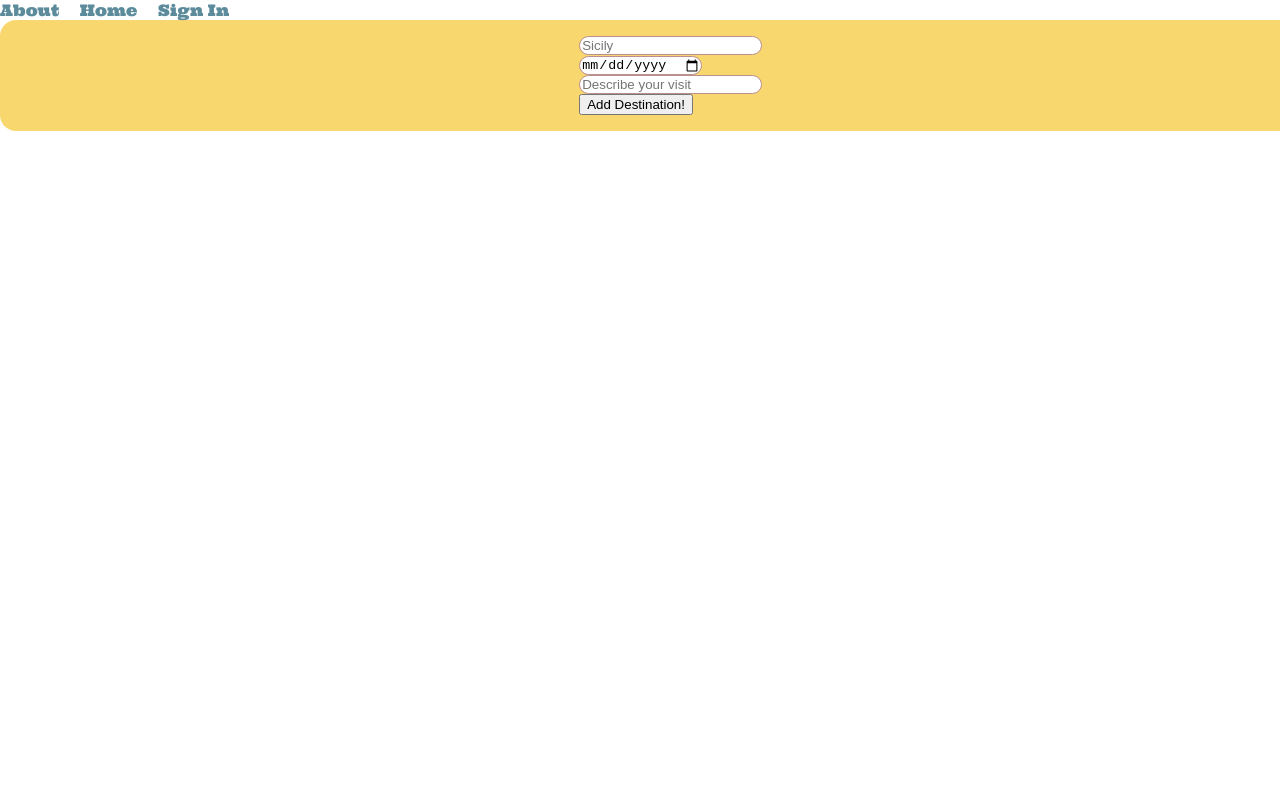
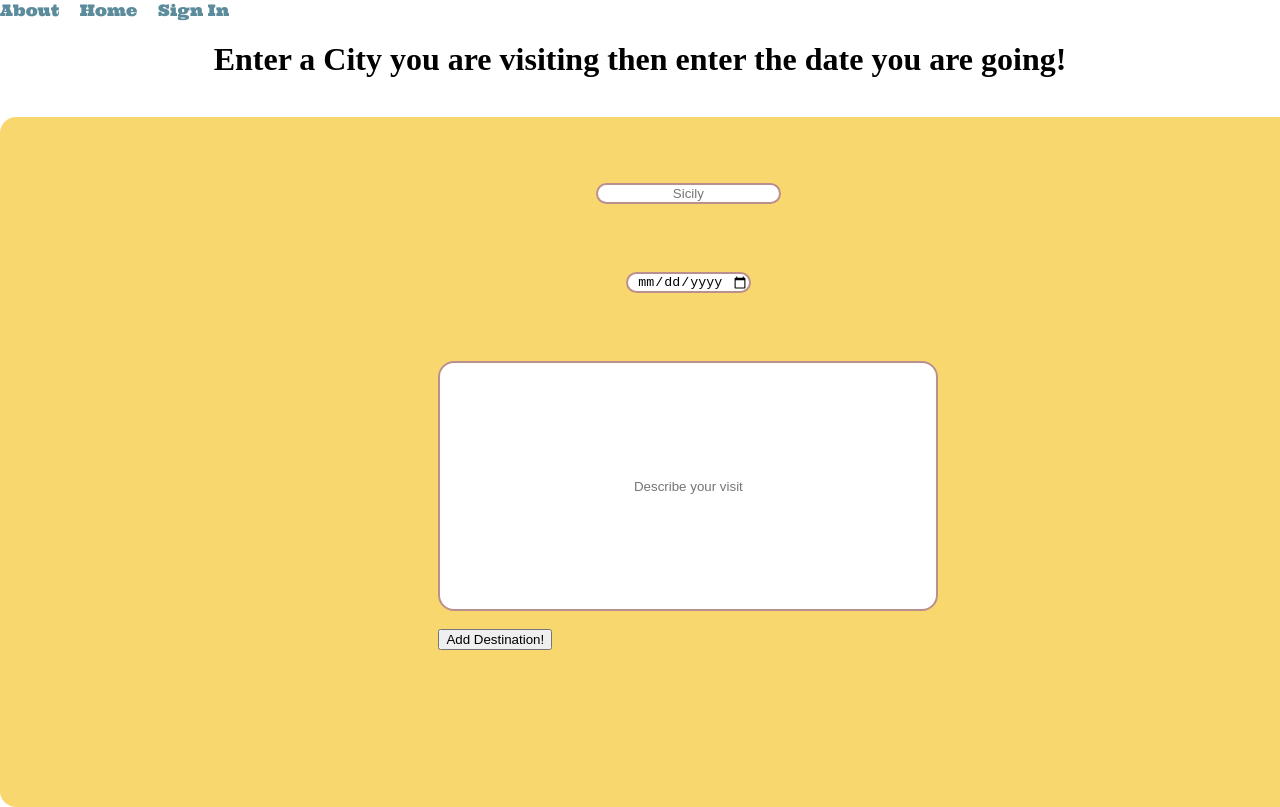
Before and after one commit to maxwellalvord/Safe-Travel-Systems, a Next.js app: page /NewDestinationForm in a window 1280 px wide. Shown: the top 807 px of the page. Built offline with nearby package versions, Linux system fonts and the light colour scheme.

Commit message:
add more styling to form

```diff
--- a/pages/NewDestinationForm.js
+++ b/pages/NewDestinationForm.js
@@ -26,6 +26,9 @@ function NewDestinationForm(props){
 
   return (
     <React.Fragment>
+      <div className="formTitle">
+        <h1>Enter a City you are visiting then enter the date you are going!</h1>
+      </div>
       <ReusableForm
         formSubmissionHandler={handleNewDestinationFormSubmission}
         buttonText="Add Destination!" />
--- a/pages/reusableForm.js
+++ b/pages/reusableForm.js
@@ -23,7 +23,7 @@ function ReusableForm(props) {
             name="Info"
             placeholder="Describe your visit"/>
           <br></br>
-          <button type='submit'>{props.buttonText}</button>
+          <button className="btn btn-blue" type='submit'>{props.buttonText}</button>
         </form>
       </div>
     </React.Fragment>
--- a/styles/reusableForm.css
+++ b/styles/reusableForm.css
@@ -1,21 +1,39 @@
 .inputCity {
-  border: 1px solid rosybrown;
+  border: 2px solid rosybrown;
   border-radius: 1rem;
+  text-align: center;
+  display: flex;
+  align-items: center;
+  margin: auto;
+  margin-top: 10%;
 }
 
 .form {
-  margin-left: 40%;
-  margin-right: 40%;
+  margin-left: 30%;
+  margin-right: 30%;
+  margin-bottom: 10%;
 }
 
 .inputDate {
-  border: 1px solid rosybrown;
+  border: 2px solid rosybrown;
   border-radius: 1rem;
+  text-align: center;
+  display: flex;
+  align-items: center;
+  margin: auto;
+  margin-top: 10%;
 }
 
 .inputInfo {
-  border: 1px solid rosybrown;
+  border: 2px solid rosybrown;
   border-radius: 1rem;
+  text-align: center;
+  display: flex;
+  align-items: center;
+  margin: auto;
+  margin-top: 10%;
+  width: 500px;
+  height: 250px;
 }
 
 .formBackground {
@@ -26,4 +44,21 @@
   align-items: center;
   width: 90rem;
   margin: auto;
+  margin-top: 3%;
 }
+
+.formTitle {
+  text-align: center;
+}
+
+.formBtn {
+  display: flex;
+  justify-content: center;
+  text-align: center;
+  width: 1230px;
+  color: #FFFBC8;
+  padding: 25px;
+  margin: auto;
+  background-color: #6495ED;
+  border-radius: 10px;
+}
```
